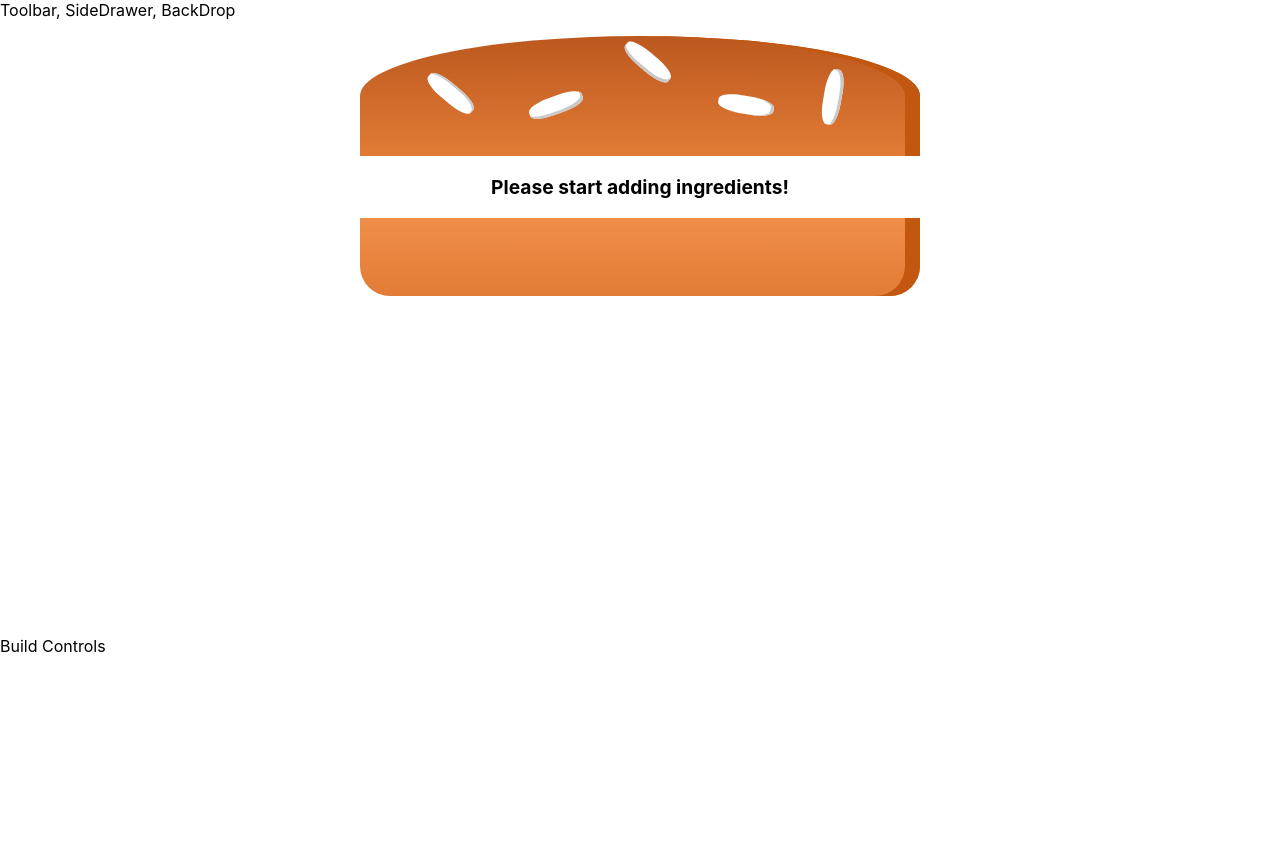
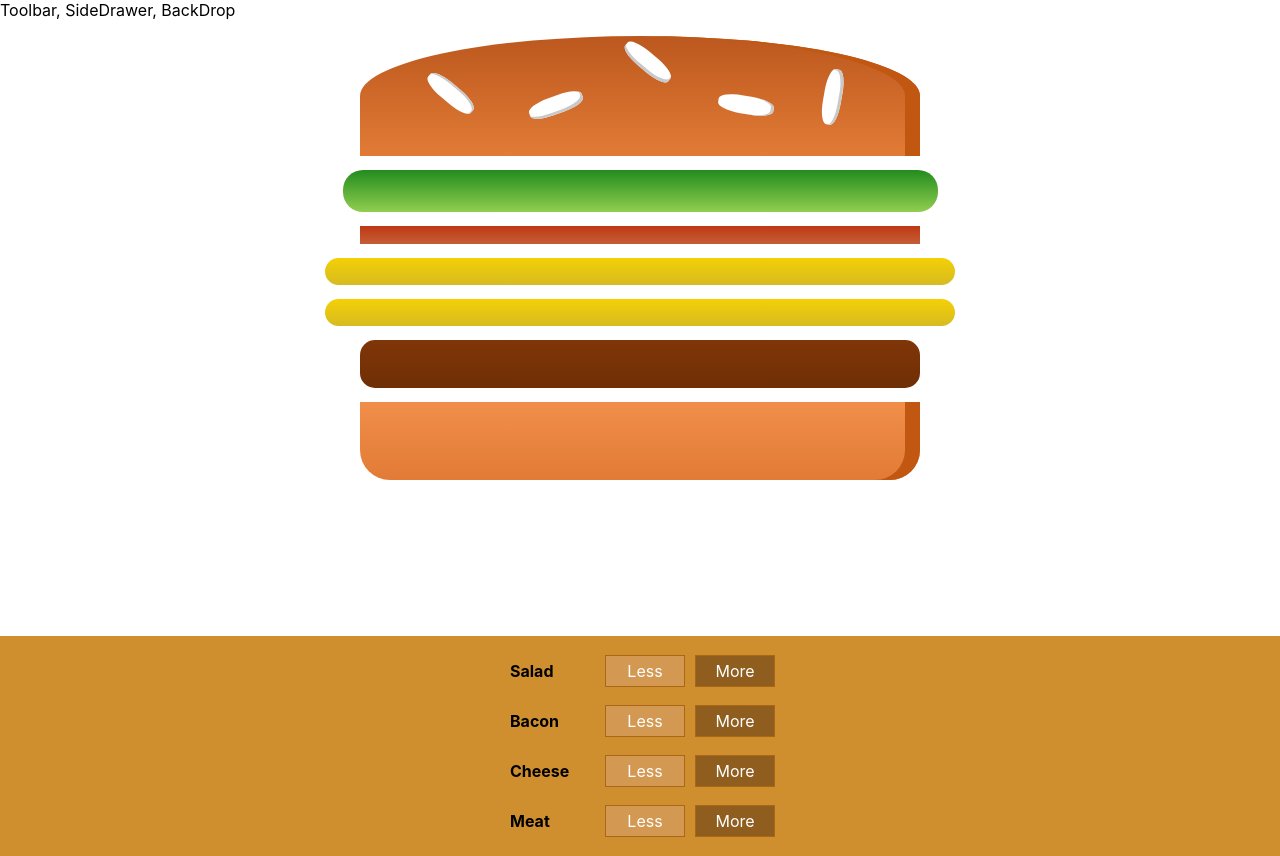
Before and after one commit to demetrioverba/burgerBuilder, a React (Create React App) app: page / in a window 1280 px wide. Before the commit the page ends 800 px from the top, so only its background shows below. Built offline with nearby package versions, Linux system fonts and the light colour scheme.

Commit message:
Adding the Build Control Component

```diff
--- /dev/null
+++ b/src/components/Burger/BuildControls/BuildControl/BuildControl.js
@@ -0,0 +1,15 @@
+import React from 'react';
+import classes from './BuildControl.module.css';
+
+
+const buildControl = (props) => (
+  <div className={classes.BuildControl}>
+    <div className={classes.Label}>{props.label}</div>
+    <button className={classes.Less}>Less</button>
+    <button className={classes.More}>More</button>
+  </div>
+);
+
+
+
+export default buildControl;
--- /dev/null
+++ b/src/components/Burger/BuildControls/BuildControl/BuildControl.module.css
@@ -0,0 +1,54 @@
+.BuildControl {
+  display: flex;
+  justify-content: space-between;
+  align-items: center;
+  margin: 5px 0;
+}
+.BuildControl button {
+  display: block;
+  font: inherit;
+  padding: 5px;
+  margin: 0 5px;
+  width: 80px;
+  border: 1px solid #AA6817;
+  cursor: pointer;
+  outline: none;
+}
+.BuildControl button:disabled {
+  background-color: #AC9980;
+  border: 1px solid #7E7365;
+  color: #ccc;
+  cursor: default;
+}
+
+.BuildControl button:hover:disabled {
+  background-color: #AC9980;
+  color: #ccc;
+  cursor: not-allowed;
+}
+
+.Label {
+  padding: 10px;
+  font-weight: bold;
+  width: 80px;
+}
+
+.BuildControl .Less {
+  background-color: #D39952;
+  color: white;
+}
+
+.BuildControl .More {
+  background-color: #8F5E1E;
+  color: white;
+}
+
+.BuildControl .Less:hover, .BuildControl .Less:active {
+  background-color: #DAA972;
+  color: white;
+}
+
+.BuildControl .More:hover,.BuildControl .More:active {
+  background-color: #99703F;
+  color: white;
+}
--- /dev/null
+++ b/src/components/Burger/BuildControls/BuildControls.js
@@ -0,0 +1,22 @@
+import React from 'react';
+import classes from './BuildControls.module.css';
+import BuildControl from './BuildControl/BuildControl';
+
+
+const controls = [
+  { label: 'Salad', type: 'salad' },
+  { label: 'Bacon', type: 'bacon' },
+  { label: 'Cheese', type: 'cheese' },
+  { label: 'Meat', type: 'meat' },
+
+];
+
+const buildControls = (props) => (
+  <div className={classes.BuildControls}>
+    {controls.map(ctrl => (
+      <BuildControl key={ctrl.label} label={ctrl.label} />
+    ))}
+  </div>
+);
+
+export default buildControls;
--- /dev/null
+++ b/src/components/Burger/BuildControls/BuildControls.module.css
@@ -0,0 +1,10 @@
+.BuildControls {
+  width: 100%;
+  background-color: #CF8F2E;
+  display: flex;
+  flex-flow: column;
+  align-items: center;
+  box-shadow: 0 2px 1px #ccc;
+  margin: auto;
+  padding: 10px 0;
+}
--- a/src/components/Burger/Burger.js
+++ b/src/components/Burger/Burger.js
@@ -3,6 +3,7 @@
 import BurgerIngredient from './BurgerIngredient/BurgerIngredient';
 
 const burger = (props) => {
+
   let transformedIngredients = Object.keys(props.ingredients)
     .map(igKey => {
       return [...Array(props.ingredients[igKey])].map((_, i) => {
--- a/src/components/Burger/Burger.module.css
+++ b/src/components/Burger/Burger.module.css
@@ -8,7 +8,7 @@
   font-size: 1.2rem;
 
 }
-@media (min-width: 500px) and (min-height: 400px) {
+@media (min-width: 350px) and (min-height: 400px) {
   .Burger {
     width: 350px;
     height: 300px;
--- a/src/containers/BurgerBuilder/BurgerBuilder.js
+++ b/src/containers/BurgerBuilder/BurgerBuilder.js
@@ -1,21 +1,22 @@
 import React, { Component } from 'react';
 import Auxiliary from '../../hoc/Auxiliary';
 import Burger from '../../components/Burger/Burger';
+import BuildControls from '../../components/Burger/BuildControls/BuildControls'
 
 class BurgerBuilder extends Component {
   state = {
     ingredients: {
-      salad: 0,
-      bacon: 0,
-      cheese: 0,
-      meat: 0
+      salad: 1,
+      bacon: 1,
+      cheese: 2,
+      meat: 1
     }
   }
   render() {
     return (
       <Auxiliary>
         <Burger ingredients={this.state.ingredients} />
-        <div>Build Controls</div>
+        <BuildControls />
       </Auxiliary>
     );
   }
```
